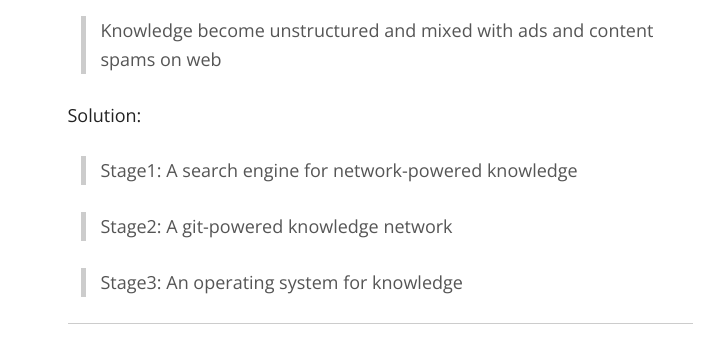
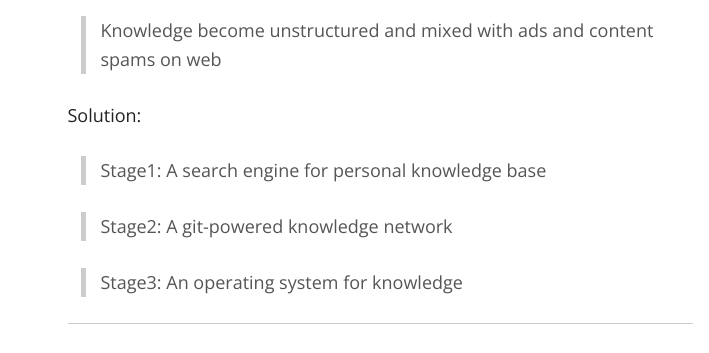
Before and after one commit to tarsmachine/tarsmachine.github.io, a Jekyll site: the page built from index.md, in a window 1280 px wide and 1400 px high, scrolled down 840 px. Shown: the part 102-455 px from the top of the window, without its empty margins (260-969 px from the left). Built offline with Jekyll 4.4.1, drawn with Linux system fonts in a browser that asks for light colours; nearby versions of some CDN libraries; some of the changed text lies outside the part shown.

Commit message:
Update Lines

```diff
--- a/index.md
+++ b/index.md
@@ -17,7 +17,7 @@
 
 Solution:
 
-> Stage1: A search engine for network-powered knowledge
+> Stage1: A search engine for personal knowledge base
 
 > Stage2: A git-powered knowledge network
 
```
Also changed, not shown: other parts of index.md (+1 -1 lines).
